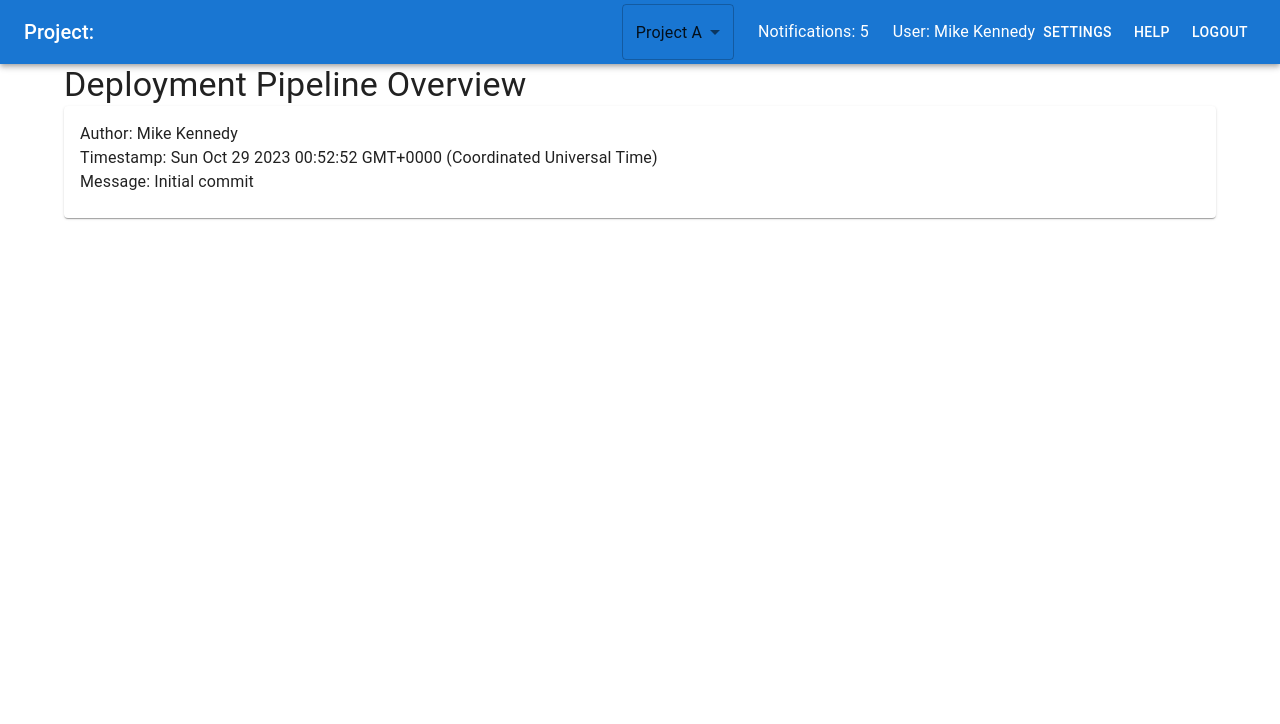
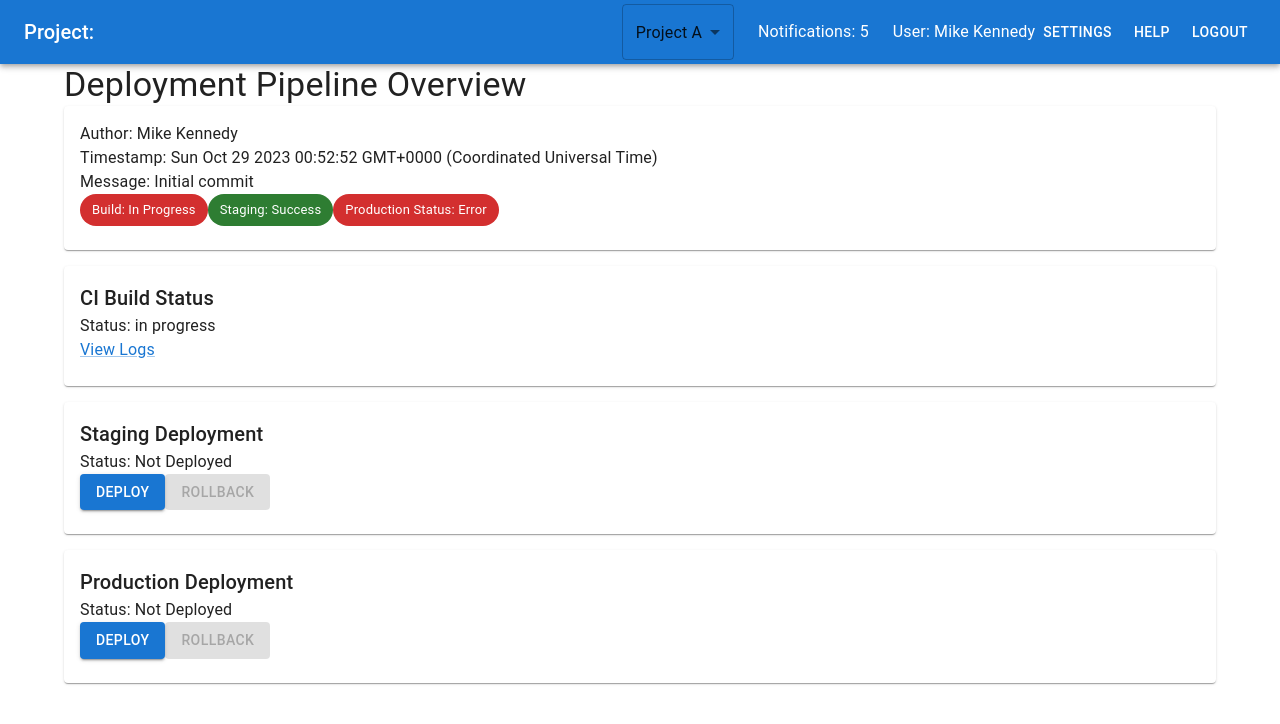
Before and after one commit to MikeKennedyDev/DevopsDashboardUi, a React (Create React App) app: page / in a window 1280 px wide. Shown: the top 724 px of the page. Built offline with nearby package versions, Linux system fonts and the light colour scheme.

Commit message:
Added production and staging panels

```diff
--- /dev/null
+++ b/src/components/DeploymentPipelineOverview/BuildPanel.tsx
@@ -0,0 +1,21 @@
+import React from 'react';
+import { Card, CardContent, Link, Typography } from '@mui/material';
+
+interface BuildPanelProps {
+    status: 'in progress' | 'success' | 'failed';
+    logLink: string;
+}
+
+const BuildPanel: React.FC<BuildPanelProps> = ({ status, logLink }) => {
+    return (
+        <Card sx={{ mb: 2 }}>
+            <CardContent>
+                <Typography variant='h6'>CI Build Status</Typography>
+                <Typography>Status: {status}</Typography>
+                <Link href={logLink} target="_blank">View Logs</Link>
+            </CardContent>
+        </Card>
+    );
+};
+
+export default BuildPanel;
--- a/src/components/DeploymentPipelineOverview/CommitPanel.tsx
+++ b/src/components/DeploymentPipelineOverview/CommitPanel.tsx
@@ -1,11 +1,14 @@
 import React from 'react';
-import { Card, CardContent, Typography } from '@mui/material';
+import { Card, CardContent, Chip, Typography } from '@mui/material';
 
 interface CommitProps {
     author: string;
     timestamp: Date;
     message: string;
     triggeredDeployment: boolean;
+    buildStatus?: string;
+    stagingStatus?: string;
+    productionStatus?: string;
 }
 
 const CommitPannel: React.FC<{ commits: CommitProps[] }> = ({ commits }) => {
@@ -17,6 +20,15 @@ const CommitPannel: React.FC<{ commits: CommitProps[] }> = ({ commits }) => {
                         <Typography>Author: {commit.author}</Typography>
                         <Typography>Timestamp: {commit.timestamp.toString()}</Typography>
                         <Typography>Message: {commit.message}</Typography>
+                        {commit.buildStatus && (
+                            <Chip label={`Build: ${commit.buildStatus}`} color={commit.buildStatus === 'Success' ? 'success' : 'error'} />
+                        )}
+                        {commit.stagingStatus && (
+                            <Chip label={`Staging: ${commit.stagingStatus}`} color={commit.stagingStatus === 'Success' ? 'success' : 'error'} />
+                        )}
+                        {commit.productionStatus && (
+                            <Chip label={`Production Status: ${commit.productionStatus}`} color={commit.productionStatus === 'Success' ? 'success' : 'error'} />
+                        )}
                     </CardContent>
                 </Card>
             ))}
--- /dev/null
+++ b/src/components/DeploymentPipelineOverview/ProductionDeploymentPanel.tsx
@@ -0,0 +1,23 @@
+import React from 'react';
+import { Button, Card, CardContent, Typography } from '@mui/material';
+
+interface ProductionDeploymentPanelProps {
+    isDeployed: boolean,
+    onDeploy: () => void,
+    onRollback: () => void
+};
+
+const ProductionDeploymentPanel: React.FC<ProductionDeploymentPanelProps> = ({isDeployed, onDeploy, onRollback}) => {
+    return (
+        <Card sx={{ mb: 2 }}>
+            <CardContent>
+                <Typography variant='h6'>Production Deployment</Typography>
+                <Typography>Status: {isDeployed ? 'Deployed' : 'Not Deployed'}</Typography>
+                <Button variant='contained' color='primary' onClick={onDeploy} disabled={isDeployed}>Deploy</Button>
+                <Button variant='contained' color='primary' onClick={onRollback} disabled={!isDeployed}>Rollback</Button>
+            </CardContent>
+        </Card>
+    );
+};
+
+export default ProductionDeploymentPanel;
--- /dev/null
+++ b/src/components/DeploymentPipelineOverview/StagingDeploymentPanel.tsx
@@ -0,0 +1,23 @@
+import React from 'react';
+import { Button, Card, CardContent, Typography } from '@mui/material';
+
+interface StagingDeploymentPanelProps {
+    isDeployed: boolean,
+    onDeploy: () => void,
+    onRollback: () => void
+}
+
+const StagingDeploymentPanel: React.FC<StagingDeploymentPanelProps> = ({ isDeployed, onDeploy, onRollback }) => {
+    return (
+        <Card sx={{ mb: 2 }}>
+            <CardContent>
+                <Typography variant='h6'>Staging Deployment</Typography>
+                <Typography>Status: {isDeployed ? 'Deployed' : 'Not Deployed'}</Typography>
+                <Button variant="contained" color='primary' onClick={onDeploy} disabled={isDeployed}>Deploy</Button>
+                <Button variant="contained" color='primary' onClick={onRollback} disabled={!isDeployed}>Rollback</Button>
+            </CardContent>
+        </Card>
+    );
+};
+
+export default StagingDeploymentPanel;
--- a/src/components/MainContent.tsx
+++ b/src/components/MainContent.tsx
@@ -1,21 +1,51 @@
-import React from 'react';
-import { Typography, Container } from '@mui/material';
+import React, { useState } from 'react';
+import { Typography, Container, Button, Card, CardContent } from '@mui/material';
+
 import CommitPanel from './DeploymentPipelineOverview/CommitPanel';
+import BuildPanel from './DeploymentPipelineOverview/BuildPanel';
+import StagingDeploymentPanel from './DeploymentPipelineOverview/StagingDeploymentPanel';
+import ProductionDeploymentPanel from './DeploymentPipelineOverview/ProductionDeploymentPanel';
 
-const MainContent :React.FC = () => {
-    const sampleContent = [
-        {
+const MainContent: React.FC = () => {
+    const sampleContent = [{
             author: 'Mike Kennedy',
             timestamp: new Date(),
             message: 'Initial commit',
-            triggeredDeployment: true
-        }
-    ];
+            triggeredDeployment: true,
+            buildStatus: 'In Progress',
+            stagingStatus: 'Success',
+            productionStatus: 'Error'
+         }];
+
+    const buildStatus = 'in progress';
+    const [isStagingDeployed, setIsStagingDeployed] = useState(false);
+    const [isProductionDeployed, setIsProductionDeployed] = useState(false);
+
+    const handleDeploymentStaging = () => {
+        setIsStagingDeployed(true);
+    };
+
+    const handleRollback = () => {
+        setIsStagingDeployed(false);
+    };
+
+    const handleDeploymentProduction = () => {
+        setIsProductionDeployed(true);
+    }
+
+    const handleRollbackProduction = () => {
+        setIsProductionDeployed(false);
+    }
 
     return (
         <Container>
             <Typography variant='h4'>Deployment Pipeline Overview</Typography>
+
             <CommitPanel commits={sampleContent}/>
+            <BuildPanel status={buildStatus} logLink='google.com'/>
+            <StagingDeploymentPanel isDeployed={isStagingDeployed} onDeploy={handleDeploymentStaging} onRollback={handleRollback} />
+            <ProductionDeploymentPanel isDeployed={isProductionDeployed} onDeploy={handleDeploymentProduction} onRollback={handleRollbackProduction} />
+
         </Container>
     );
 };
```
